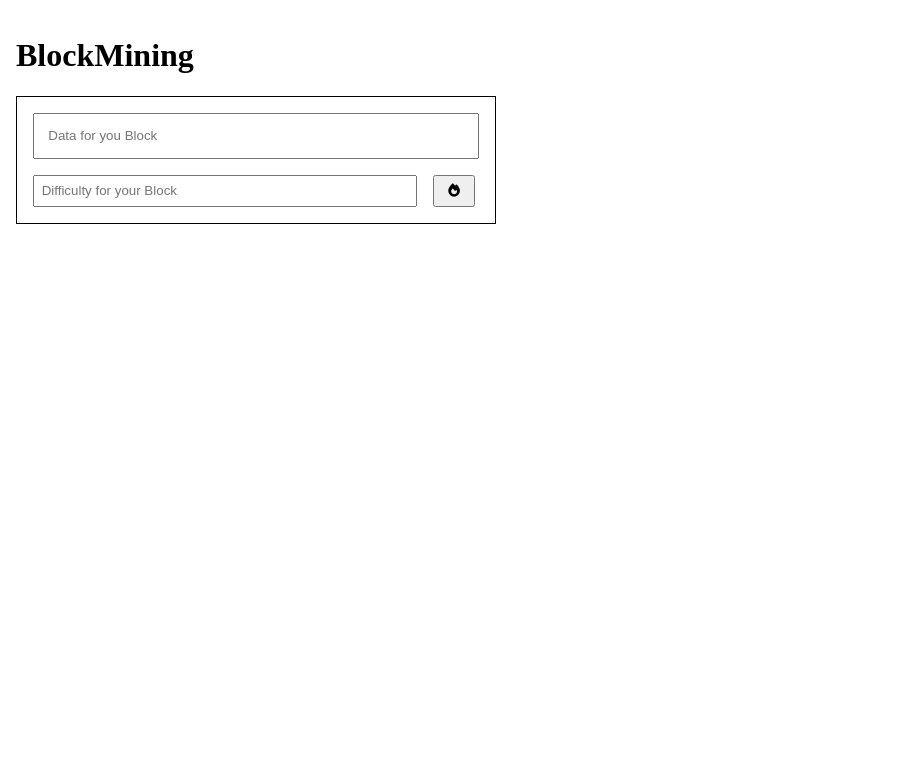
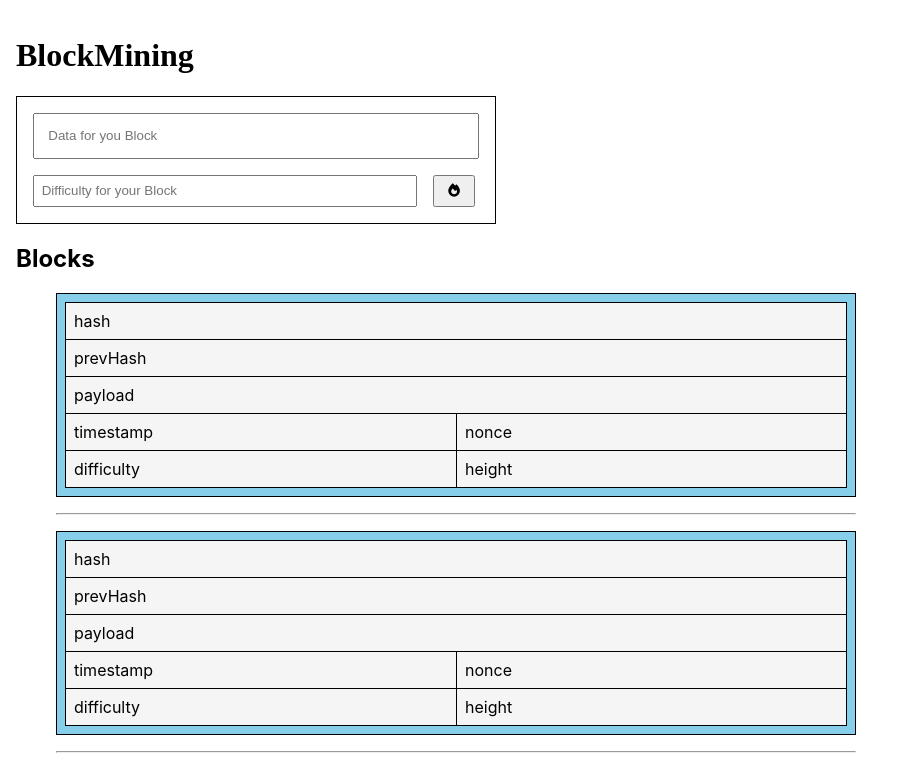
Before and after one commit to gunbos1031/blockmining, a React (Create React App) app in the folder client/: page / in a window 1280 px wide. Shown: the top 768 px of the page, without its empty margins (0-903 px from the left). Built offline with nearby package versions, Linux system fonts and the light colour scheme.

Commit message:
Implement home html(form, blocks)

```diff
--- a/client/src/app.jsx
+++ b/client/src/app.jsx
@@ -1,13 +1,15 @@
 import React from 'react';
 import styles from './app.module.css';
-import Header from './header/header'
-import Payload from './payload/payload'
+import Header from './header/header';
+import Payload from './payload/payload';
+import Blocks from './blocks/blocks';
 
 const App = () => {
 	return (
 		<div className={styles.container}>
 			<Header />
 			<Payload />
+			<Blocks />
 		</div>
 	)
 }
--- /dev/null
+++ b/client/src/block/block.jsx
@@ -0,0 +1,23 @@
+import React from 'react';
+import styles from './block.module.css';
+
+const Block = () => {
+	return (
+		<div className={styles.container}>
+			<section className={styles.block}>
+				<ul className={styles.list}>
+					<li className={`${styles.hash} ${styles.data}`}>hash</li>
+					<li className={`${styles.prevHash} ${styles.data}`}>prevHash</li>
+					<li className={`${styles.payload} ${styles.data}`}>payload</li>
+					<li className={`${styles.timestamp} ${styles.data}`}>timestamp</li>
+					<li className={`${styles.nonce} ${styles.data}`}>nonce</li>
+					<li className={`${styles.difficulty} ${styles.data}`}>difficulty</li>
+					<li className={`${styles.height} ${styles.data}`}>height</li>
+				</ul>
+			</section>
+			<hr />
+		</div>
+	)
+}
+
+export default Block;
--- /dev/null
+++ b/client/src/block/block.module.css
@@ -0,0 +1,50 @@
+.container {
+	width: 50rem;
+	margin-bottom: 1rem;
+}
+
+.block {
+	border: 1px solid black;
+	padding: 0.5em;
+	background-color: skyblue;
+	margin-bottom: 1rem;
+}
+
+.list {
+	list-style: none;
+	display: flex;
+	flex-wrap: wrap;
+	border: 1px solid black;
+	padding: 0;
+	background-color: whitesmoke;
+}
+
+.data {
+	border-bottom: 1px solid black;
+	padding: 0.5em;
+}
+
+.hash,
+.prevHash {
+	flex: 1 1 100%;
+}
+
+.timestamp,
+.nonce {
+	flex: 1 1 50%;
+}
+
+.difficulty,
+.height {
+	flex: 1 1 50%;
+	border-bottom: 0;
+}
+
+.nonce,
+.height {
+	border-left: 1px solid black;
+}
+
+.payload {
+	flex: 1 1 100%;
+}
--- /dev/null
+++ b/client/src/blocks/blocks.jsx
@@ -0,0 +1,24 @@
+import React from 'react';
+import styles from './blocks.module.css';
+import Block from '../block/block';
+
+const Blocks = () => {
+  const animals = ["Dog", "Bird", "Cat", "Mouse", "Horse"];
+
+  return (
+	<>
+	<div>
+		  <h2>Blocks</h2>
+	</div>
+	<ul className={styles.list}>
+		{animals.map(animal => (
+			<li>
+				  <Block />
+			</li>
+		))}
+	</ul>
+	</>
+  );
+}
+
+export default Blocks;
--- /dev/null
+++ b/client/src/blocks/blocks.module.css
@@ -0,0 +1,3 @@
+.list {
+	list-style: none;
+}
```
